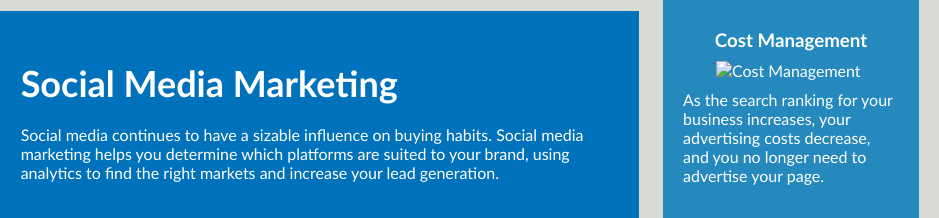
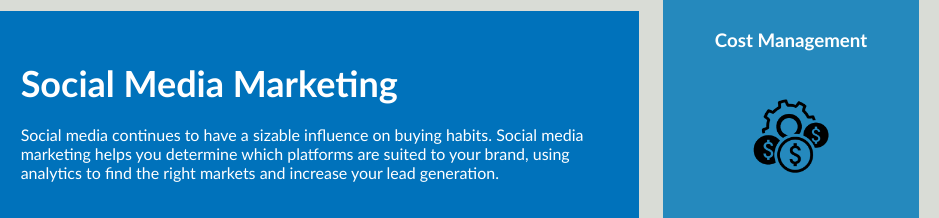
Before and after one commit to Spowell01/Challenge01, a plain HTML site: page index.html in a window 1280 px wide. Shown: the part 1551-1769 px from the top of the page, 341-1280 px from the left. Drawn offline with Linux system fonts and the light colour scheme; files whose address does not match are found by name.

Commit message:
Update index.html

```diff
--- a/index.html
+++ b/index.html
@@ -65,7 +65,7 @@
         </div>
         <div class="benefit-cost">
             <h3>Cost Management</h3>
-            <img src="Challenge_Storm\02-Challenge\Develop\assets\images\cost-management.png" alt="Cost Management"/>
+            <img src="02-Challenge/Develop/assets/images/cost-management.png" alt="Cost Management"/>
             <p>
                 As the search ranking for your business increases, your advertising costs decrease, and you no longer need to advertise your page.
             </p>
```
